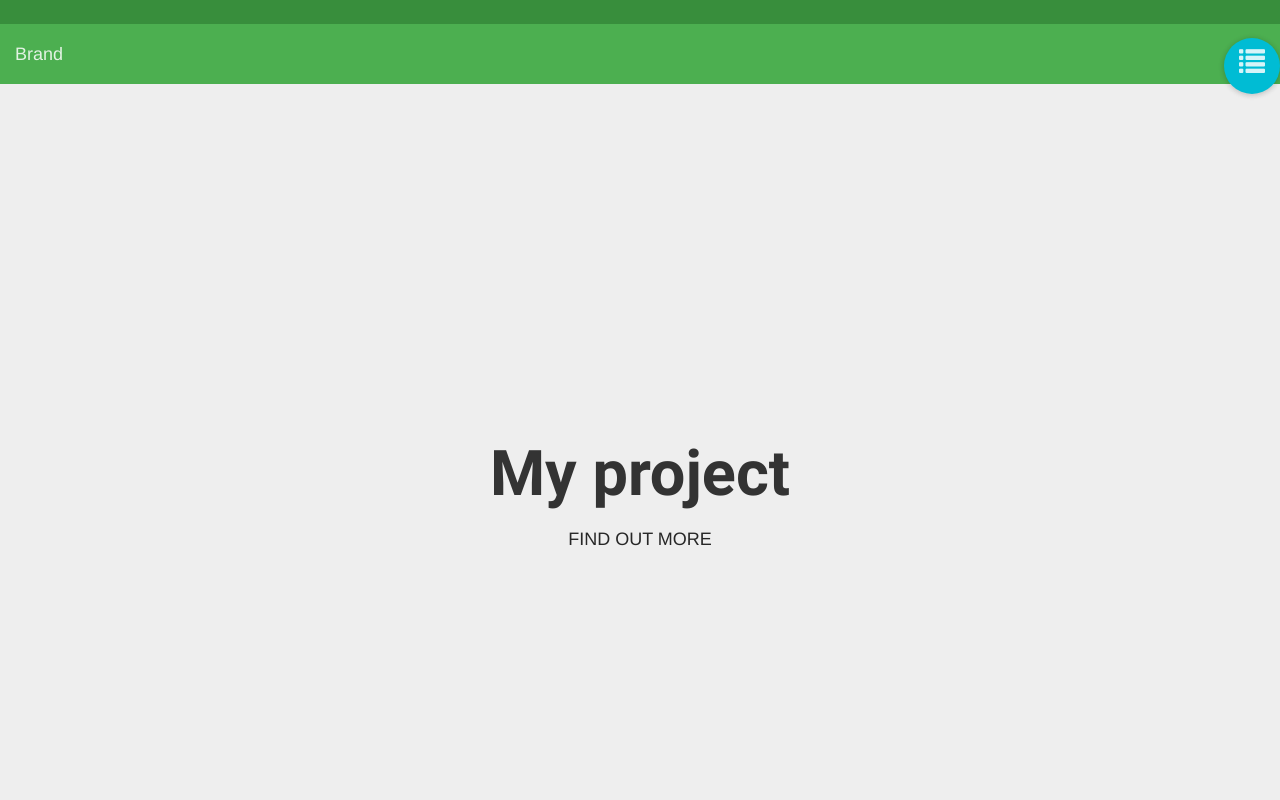
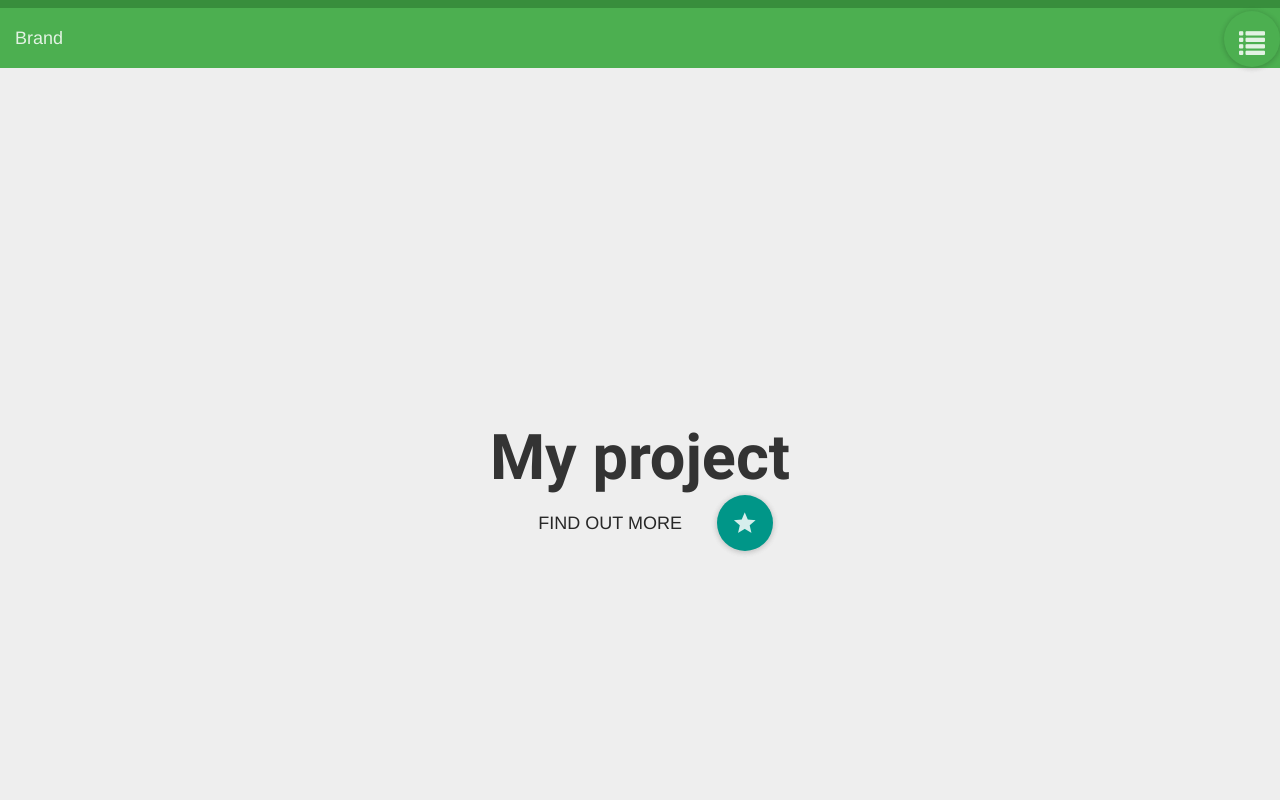
Before and after one commit to materialDesignBoostrap/exampleOne, a plain HTML site: page index.html in a window 1280 px wide. Shown: the top 800 px of the page. Drawn offline with nearby package versions, Linux system fonts and the light colour scheme.

Commit message:
add button good

```diff
--- a/css/index.css
+++ b/css/index.css
@@ -15,11 +15,11 @@ body {
 }
 
 .heigthDarkPrimaryColor{
-    height: 3% !important;
+    height: 8px !important;
 }
 
 .marginHeight{
-    margin-top: 3% !important;
+    margin-top: 8px !important;
 }
 
 .primaryColor{
--- a/index.html
+++ b/index.html
@@ -45,13 +45,16 @@
         <!-- Navigation -->
             <div class="darkPrimaryColor heigthDarkPrimaryColor">
             </div>
-            <div class="navbar navbar-inverse primaryColor" >
+            <div class="navbar primaryColor" style="min-height:60px;">
                 <div class="navbar-header">
                     <a class="navbar-brand" href="">Brand</a>
                 </div>
+                <a id="menu-toggle" href="#" style="margin-top:10px;">
+                    <i class="btn btn-dark btn-lg toggle btn btn-success btn-fab glyphicon glyphicon-list primaryColor"></i>
+                </a>
 
             </div>
-            <a id="menu-toggle" href="#" class="btn btn-dark btn-lg toggle btn btn-success btn-fab btn-raised accentColor marginHeight"><i class="glyphicon glyphicon-list"></i></a>
+
             <nav id="sidebar-wrapper" class="lightPrimaryColor">
                 <ul class="sidebar-nav">
                     <a id="menu-close" href="#" class="btn btn-light btn-lg pull-right toggle"><i class="fa fa-times"></i></a>
@@ -81,6 +84,7 @@
                 <div class="text-vertical-center">
                     <h1>My project</h1>
                     <a href="#about" class="btn btn-default btn-dark btn-lg ">Find Out More</a>
+                    <a href="javascript:void(0)" class="btn btn-primary btn-fab btn-raised mdi-action-grade"></a>
                 </div>
             </header>
 
```
